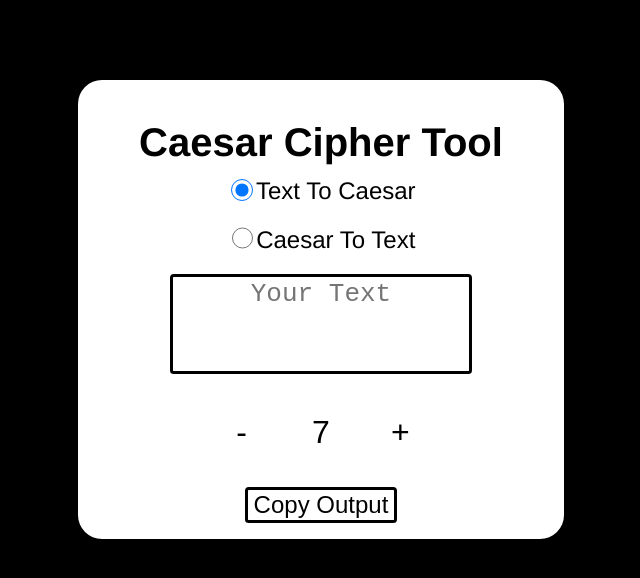
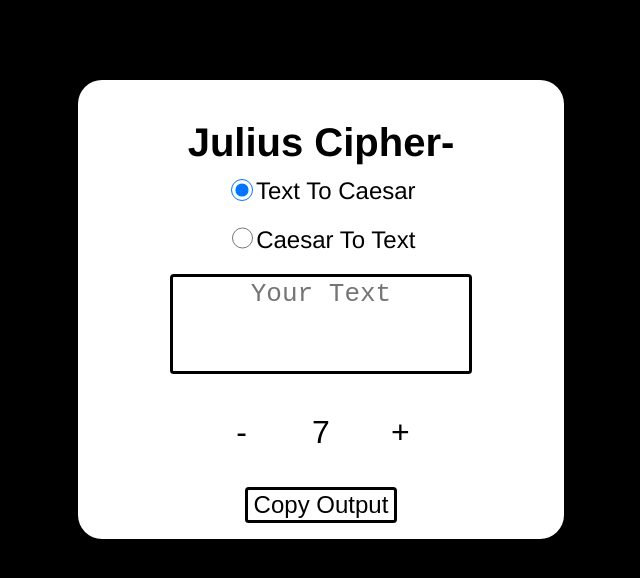
Before and after one commit to uwungu01-rep/julius-cipher-web.edition, a plain HTML site: page index.html in a window 1280 px wide. Shown: the whole page, without its empty margins (319-959 px from the left). Drawn offline with Linux system fonts and the light colour scheme.

Commit message:
Update index.html

```diff
--- a/index.html
+++ b/index.html
@@ -8,7 +8,7 @@
 </head>
 <body>
     <div class="box">
-        <h1 id="H1">Caesar Cipher Tool</h1>
+        <h1 id="H1">Julius Cipher-</h1>
         <input type="radio" id="TextToCaesar" name="tool" checked><label for="TextToCaesar" id="lttc">Text To Caesar</label> <br> <br>
         <input type="radio" id="CaesarToText" name="tool"><label for="CaesarToText" id="lctt">Caesar To Text</label> <br> <br>
         <textarea id="user_input" rows="3" placeholder="Your Text"></textarea> <br>
```
